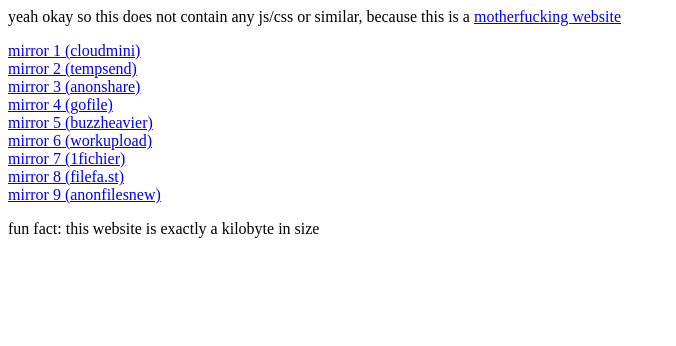
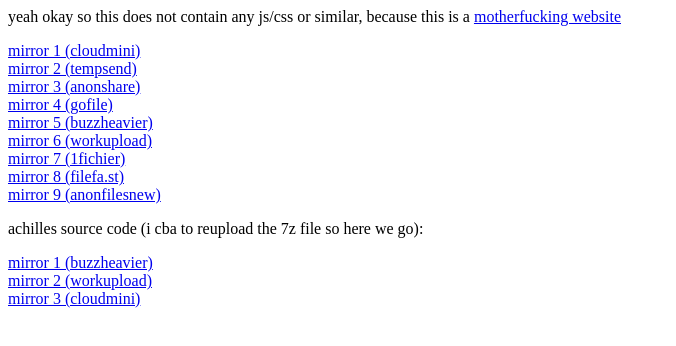
Before and after one commit to veryfineindividual/veryfineindividual, a plain HTML site: page index.html in a window 1280 px wide. Shown: the whole page, without its empty margins (0-676 px from the left). Drawn offline with Linux system fonts and the light colour scheme.

Commit message:
forgor to upload

```diff
--- a/index.html
+++ b/index.html
@@ -19,6 +19,11 @@
 		<br />
 		<a href="https://anonfilesnew.com/s/QE5kyylaTc-">mirror 9 (anonfilesnew)</a>
 		<br />
-		<p>fun fact: this website is exactly a kilobyte in size</p>
+		<p>achilles source code (i cba to reupload the 7z file so here we go):</p>
+		<a href="https://buzzheavier.com/qtrlnds40oes">mirror 1 (buzzheavier)</a>
+		<br />
+		<a href="https://workupload.com/file/hpxgfrtXYN7">mirror 2 (workupload)</a>
+		<br />
+		<a href="https://files.cloudmini.net/4fS0waEb.zip">mirror 3 (cloudmini)</a>
 	</body>
 </html>
```
